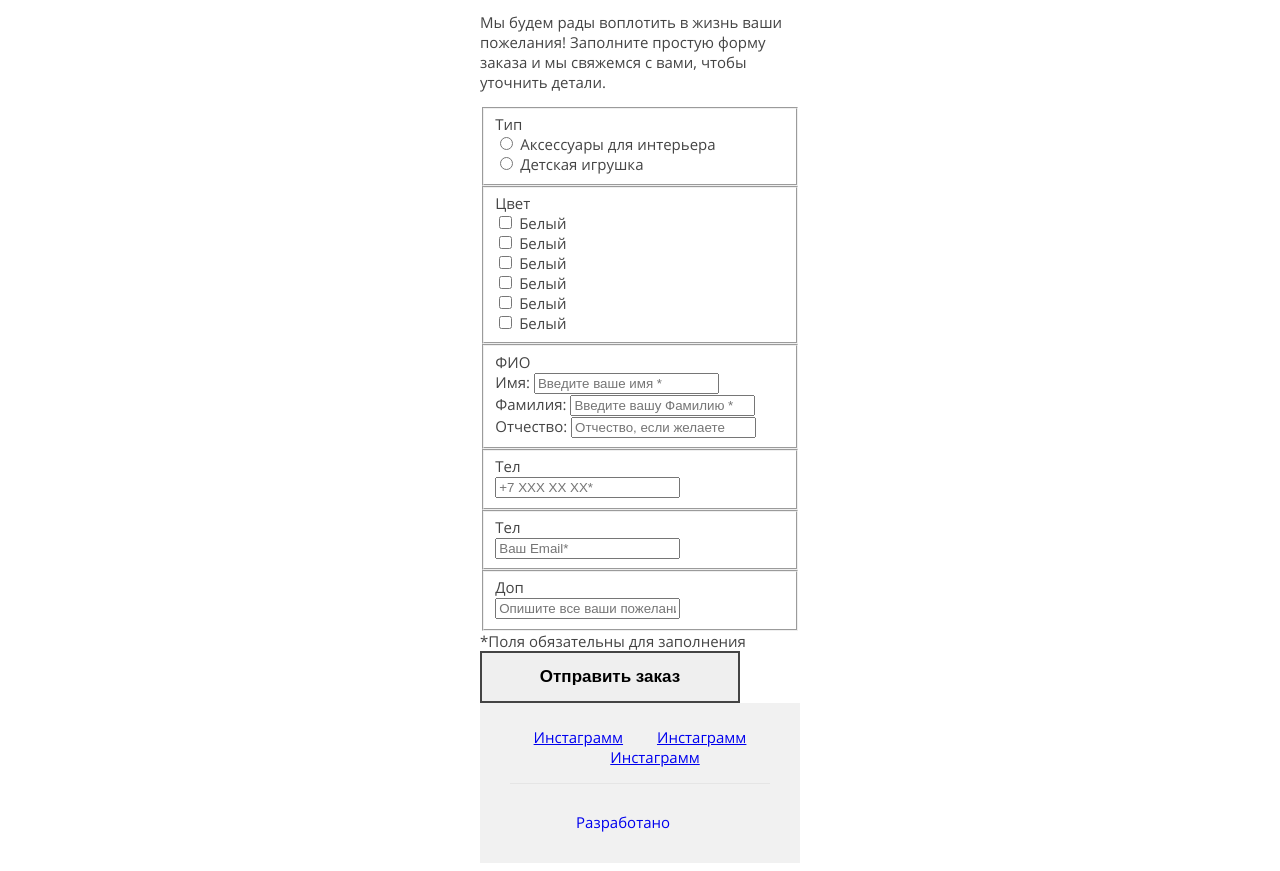
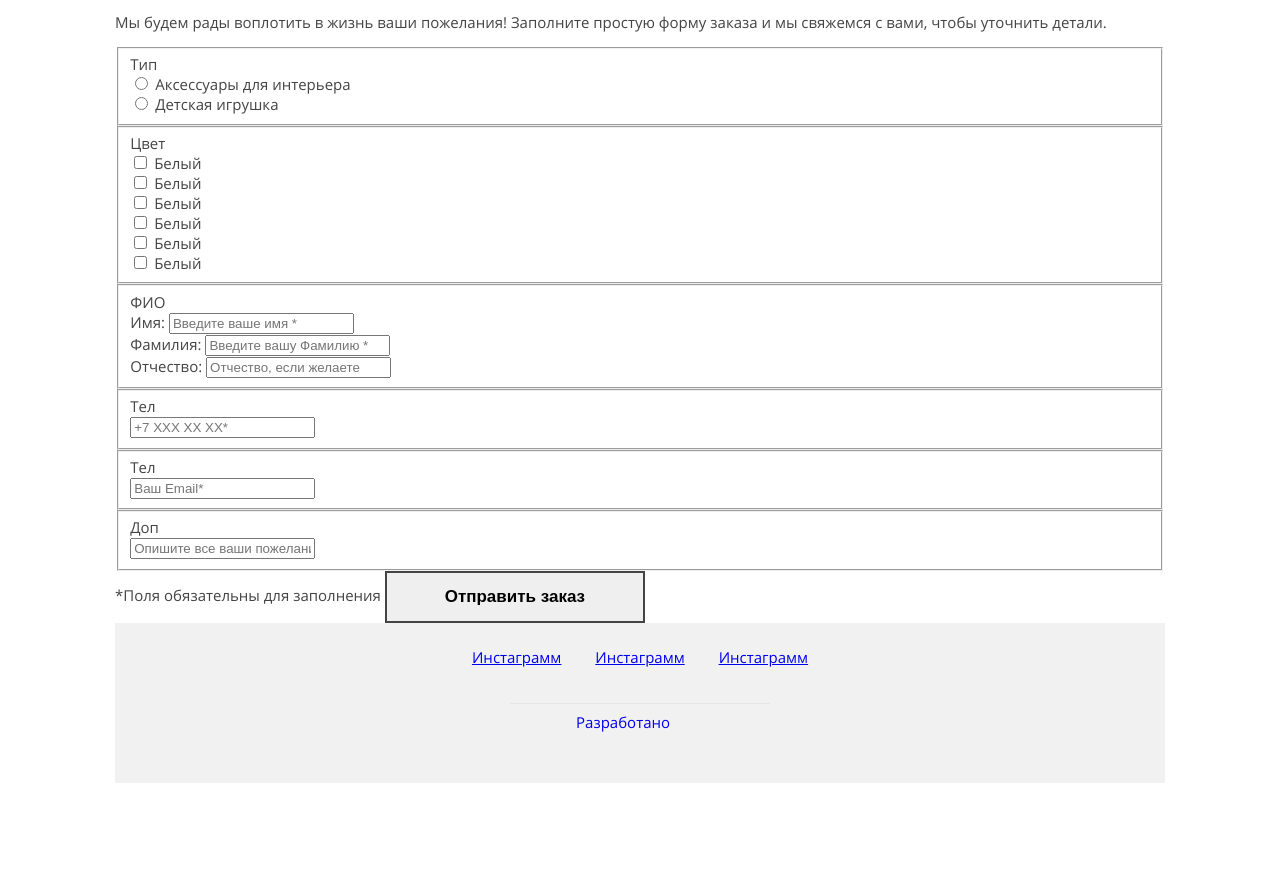
Before and after one commit to dim12ka/249931-mishka, a website: page form.html in a window 1280 px wide. Shown: the part 121-992 px from the top of the page. After the commit the page ends 912 px from the top, so only its background shows below. Drawn offline with nearby package versions, Linux system fonts and the light colour scheme; files that its build step writes are made by us from their sources; files whose address does not match are found by name.

Commit message:
исправления

```diff
--- a/sass/_header.scss
+++ b/sass/_header.scss
@@ -1,20 +1,23 @@
 .header {
-  min-width: 320px;
   background: $white;
 }
 
 .header-top {
   position: relative;
 
-  @include center;
-
   @include container;
 
-  &__logo {
+  .header-top__logo {
     width: 85px;
     height: 35px;
     margin: 0 auto;
     padding: 22px 0;
+    background: url("../img/logo-mobile.svg") no-repeat center center;
+
+    @include tablet {
+      display: inline-block;
+    }
+
 
     &:hover {
       opacity: 0.6;
@@ -25,7 +28,7 @@
 .btn-menu {
   position: absolute;
   top: 25px;
-  right: 0;
+  right: 30px;
   box-sizing: content-box;
   width: 20px;
   height: 20px;
@@ -69,7 +72,7 @@
 
   &__item {
     position: relative;
-    border-top: 1px solid #ececec;
+    border-top: 1px solid $darkgray;
   }
 
   &__link {
@@ -93,10 +96,17 @@
 }
 
 .page-title {
-  @include container;
-
   position: relative;
   margin-bottom: 0;
+  background-color: #f9f9f9;
+
+  &::before {
+    content: "";
+    display: block;
+    width: auto;
+    height: 1px;
+    background-color: $darkgray;
+  }
 
   &__bg-image {
     display: block;
@@ -104,25 +114,55 @@
     background-image: url("../img/hero-mobile@1x.jpg");
     background-repeat: no-repeat;
     background-position: 50% 50%;
+
+    @include tablet {
+      display: block;
+      background-image: url("../img/hero-desktop.jpg");
+      height: 736px;
+      background-repeat: no-repeat;
+      background-position: 50% 50%;
+    }
+
+
+    @include desktop {
+      display: block;
+      background-image: url("../img/hero-desktop.jpg");
+      height: 746px;
+      width: 100%;
+      background-repeat: no-repeat;
+      background-position: 50% 50%;
+    }
   }
 
   &__text {
     position: absolute;
-    top: 20px;
-    width: 250px;
-    padding: 0 37px;
+    top: 39px;
+    width: auto;
+    right: 0;
+    left: 0;
+    padding: 0 36px;
     font-weight: bold;
     font-size: 27px;
     font-family: $body-font;
     text-align: center;
+
+    @include tablet {
+      top: 145px;
+      font-size: 43px;
+      padding: 0 36px;
+    }
+
+
+    @include desktop {
+      top: 130px;
+      font-size: 53px;
+    }
   }
 }
 
 .item-box {
-  @include container;
-
   position: relative;
-  margin-bottom: 30px;
+  margin-bottom: 0 30px 30px;
 
   &__link {
     position: relative;
@@ -174,3 +214,60 @@
     }
   }
 }
+
+@include tablet {
+  .item-box {
+    position: absolute;
+    content: "";
+    bottom: 0;
+    left: 0;
+    right: 0;
+    margin: 0 auto;
+    width: 100%;
+
+    @include container;
+
+    .item-box__link {
+      display: inline-block;
+
+      &--interior {
+        float: left;
+        width: 50%;
+      }
+
+      &--games {
+        float: right;
+        width: 50%;
+      }
+    }
+  }
+}
+
+
+@include desktop {
+  .item-box {
+    position: absolute;
+    content: "";
+    bottom: 0;
+    left: 0;
+    right: 0;
+    margin: 0 auto;
+    width: 100%;
+
+    @include container;
+
+    .item-box__link {
+      display: inline-block;
+
+      &--interior {
+        float: left;
+        width: 50%;
+      }
+
+      &--games {
+        float: right;
+        width: 50%;
+      }
+    }
+  }
+}
--- a/sass/_mixins.scss
+++ b/sass/_mixins.scss
@@ -1,13 +1,33 @@
+@mixin tablet {
+  @media (min-width: #{$tablet-width}) and (max-width: #{$desktop-width - 1px}) {
+    @content;
+  }
+}
+
+@mixin desktop {
+  @media (min-width: #{$desktop-width}) {
+    @content;
+  }
+}
+
 @mixin no-list {
   margin: 0;
   padding: 0;
-
   list-style: none;
 }
 
 @mixin container {
   width: 320px;
   margin: 0 auto;
+
+  @include tablet {
+    width: 668px;
+  }
+
+
+  @include desktop {
+    width: 1050px;
+  }
 }
 
 @mixin center {
@@ -19,9 +39,9 @@
   &::before,
   &::after {
     content: "";
-
     display: table;
   }
+
   &::after {
     clear: both;
   }
@@ -32,10 +52,8 @@
   position: absolute;
   top: -30px;
   left: -30px;
-
   display: block;
   width: 320px;
   height: 7px;
-
   background: url("../img/zigzag-line-desktop.png") no-repeat;
 }
--- a/sass/_variables.scss
+++ b/sass/_variables.scss
@@ -9,6 +9,9 @@ $lightgray: #a8a8a8;
 $darkgray: #ececec;
 $text-review: #767676;
 $footercolor: #f1f1f1;
+
+$tablet-width: 768px;
+$desktop-width: 1150px;
 
 @font-face {
   font-weight: normal;
--- a/sass/style.scss
+++ b/sass/style.scss
@@ -14,7 +14,6 @@ h4,
 h5 {
   margin: 0;
   padding: 0;
-
   font-weight: bold;
   font-family: $body-font;
   color: $black;
@@ -47,8 +46,15 @@ body {
   color: $text-color;
 }
 
+img {
+  width: 100%;
+  height: auto;
+}
+
 .content {
   @include container;
+
+  @include clearfix;
 }
 
 .hidden {
```
Also changed, not shown: index.html (+1 -3 lines), img/hero-desktop.jpg (added).
